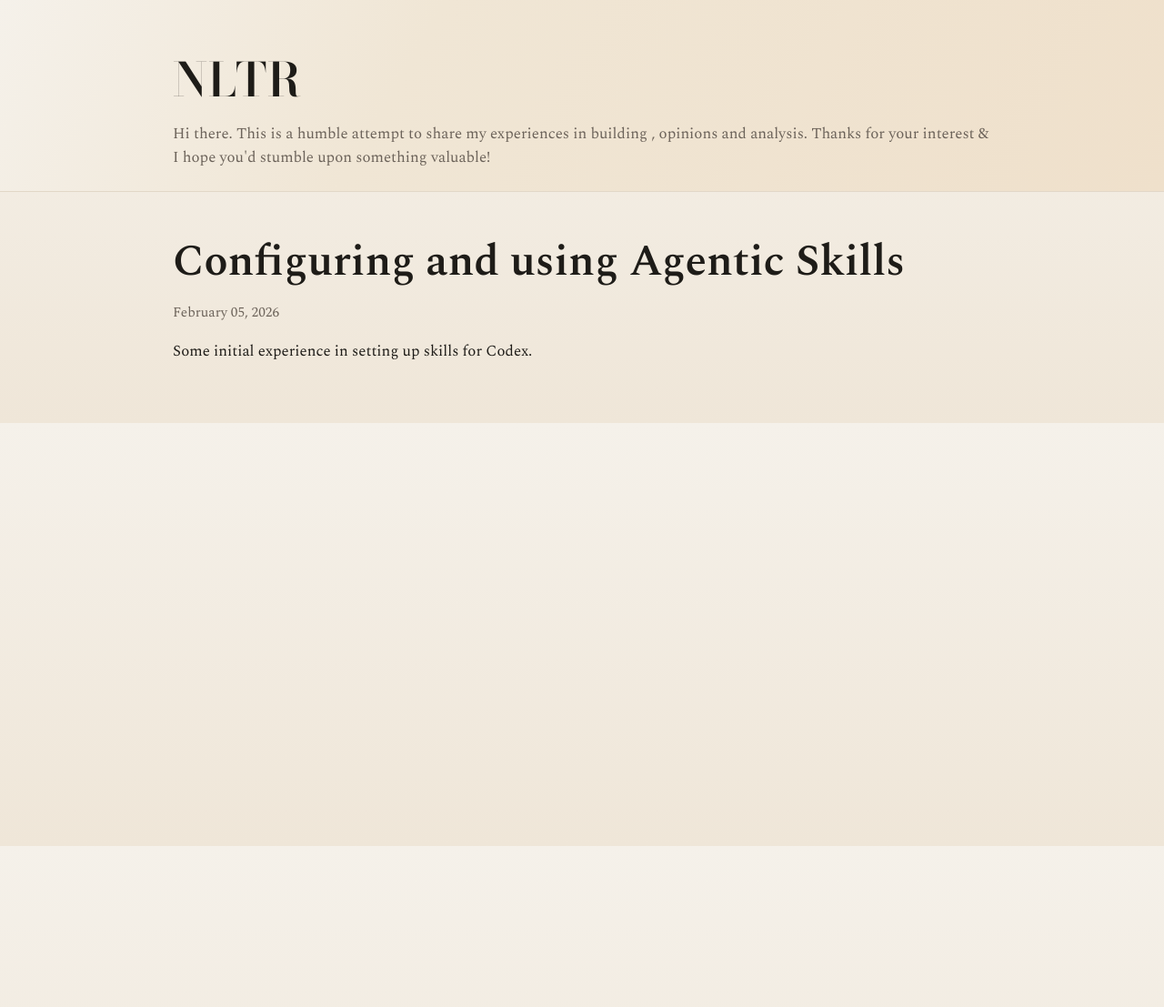
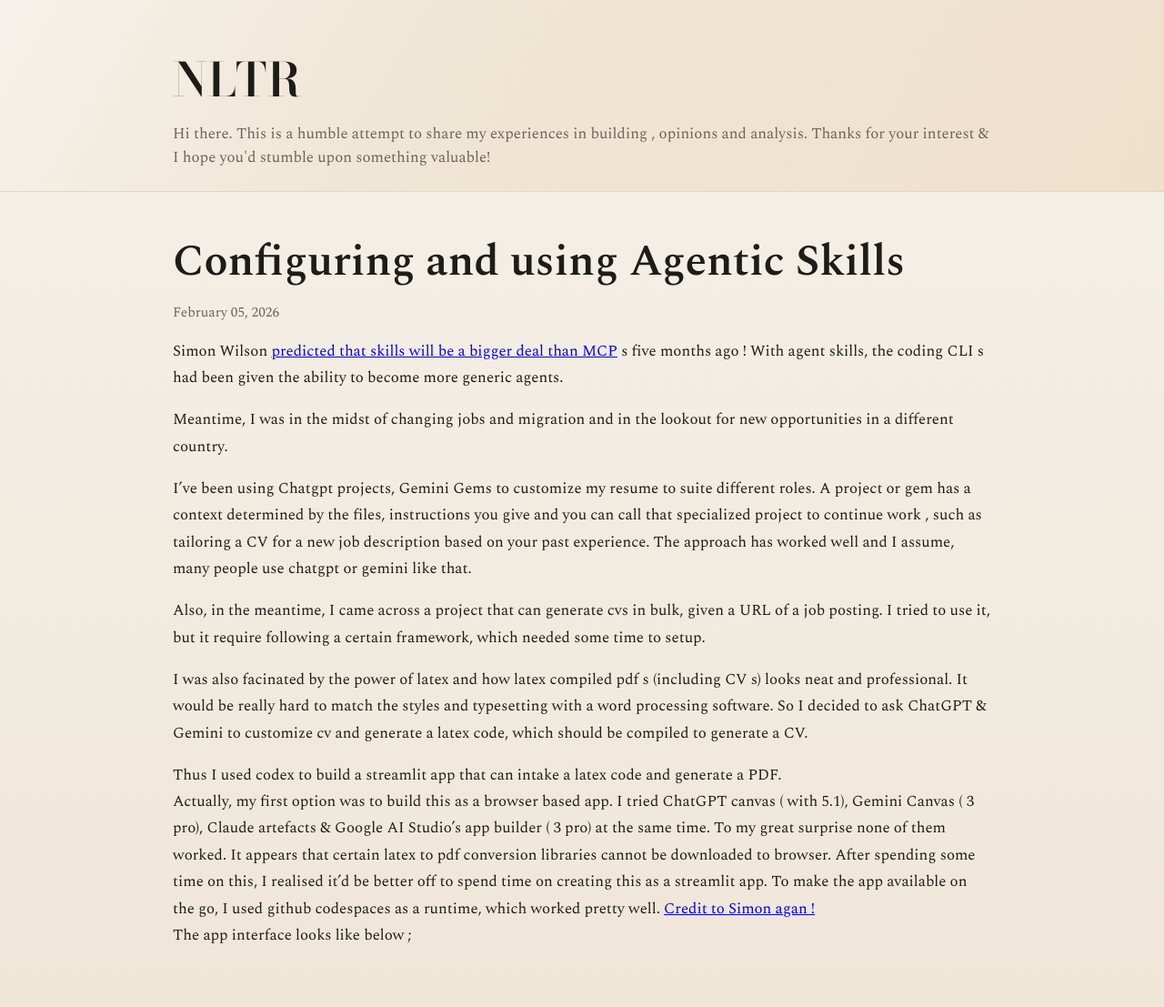
Before and after one commit to nilanka-weeraman/nilanka-weeraman.github.io, a Jekyll site: the page built from _posts/2026-02-06-configuring_using_agent_skills.md, in a window 1280 px wide. Shown: the whole page at 91% size. Built offline with Jekyll 4.4.1, drawn with Linux system fonts in a browser that asks for light colours.

Commit message:
feb updates

```diff
--- a/_posts/2026-02-06-configuring_using_agent_skills.md
+++ b/_posts/2026-02-06-configuring_using_agent_skills.md
@@ -3,4 +3,16 @@ layout: post
 title: " Configuring and using Agentic Skills "
 date: 2026-02-06 05:00:00 +1030
 ---
-Some initial experience in setting up skills for Codex.
+Simon Wilson [predicted that skills will be a bigger deal than MCP](https://simonwillison.net/2025/Oct/16/claude-skills/) s five months ago ! With agent skills, the coding CLI s had been given the ability to become more generic agents. <br>
+
+Meantime, I was in the midst of changing jobs and migration and in the lookout for new opportunities in a different country. <br>
+
+I've been using Chatgpt projects, Gemini Gems to customize my resume to suite different roles. A project or gem has a context determined by the files, instructions you give and you can call that specialized project to continue work , such as tailoring a CV for a new job description based on your past experience. The approach has worked well and I assume, many people use chatgpt or gemini like that. <br>
+
+Also, in the meantime, I came across a project that can generate cvs in bulk, given a URL of a job posting. I tried to use it, but it require following a certain framework, which needed some time to setup. <br>
+
+I was also facinated by the power of latex and how latex compiled pdf s (including CV s) looks neat and professional. It would be really hard to match the styles and typesetting with a word processing software. So I decided to ask ChatGPT & Gemini to customize cv and generate a latex code, which should be compiled to generate a CV. <br>
+
+Thus I used codex to build a streamlit app that can intake a latex code and generate a PDF. <br>
+Actually, my first option was to build this as a browser based app. I tried ChatGPT canvas ( with 5.1), Gemini Canvas ( 3 pro), Claude artefacts & Google AI Studio's app builder ( 3 pro) at the same time. To my great surprise none of them worked. It appears that certain latex to pdf conversion libraries cannot be downloaded to browser. After spending some time on this, I realised it'd be better off to spend time on creating this as a streamlit app. To make the app available on the go, I used github codespaces as a runtime, which worked pretty well. [Credit to Simon agan !](https://simonwillison.net/tags/github-codespaces/) <br>
+The app interface looks like below ; <br>
```
